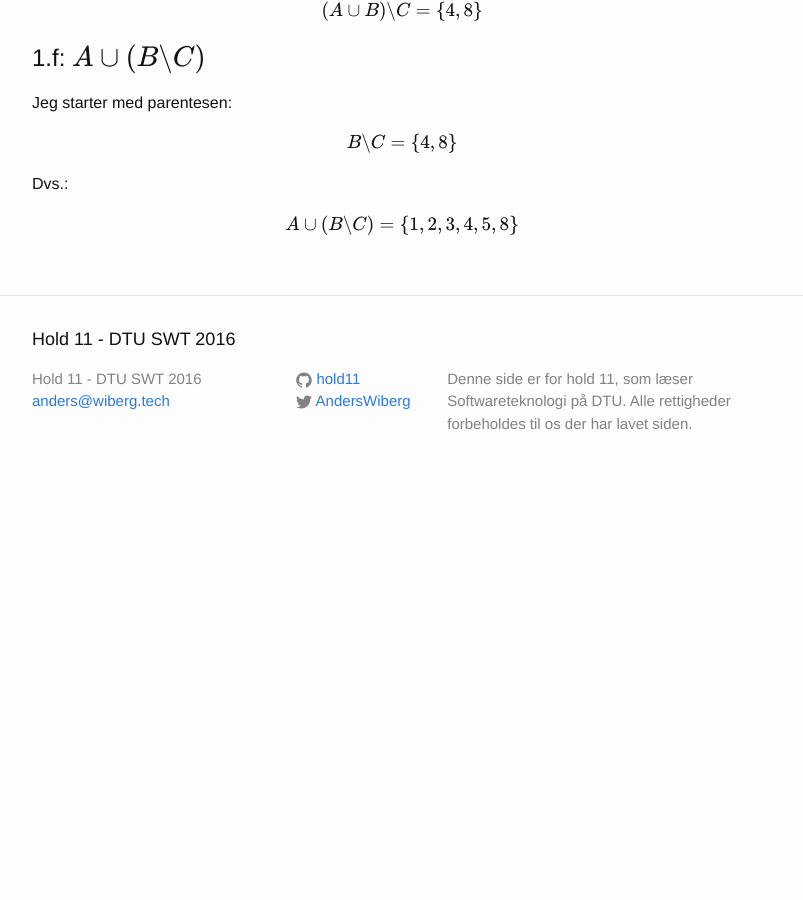
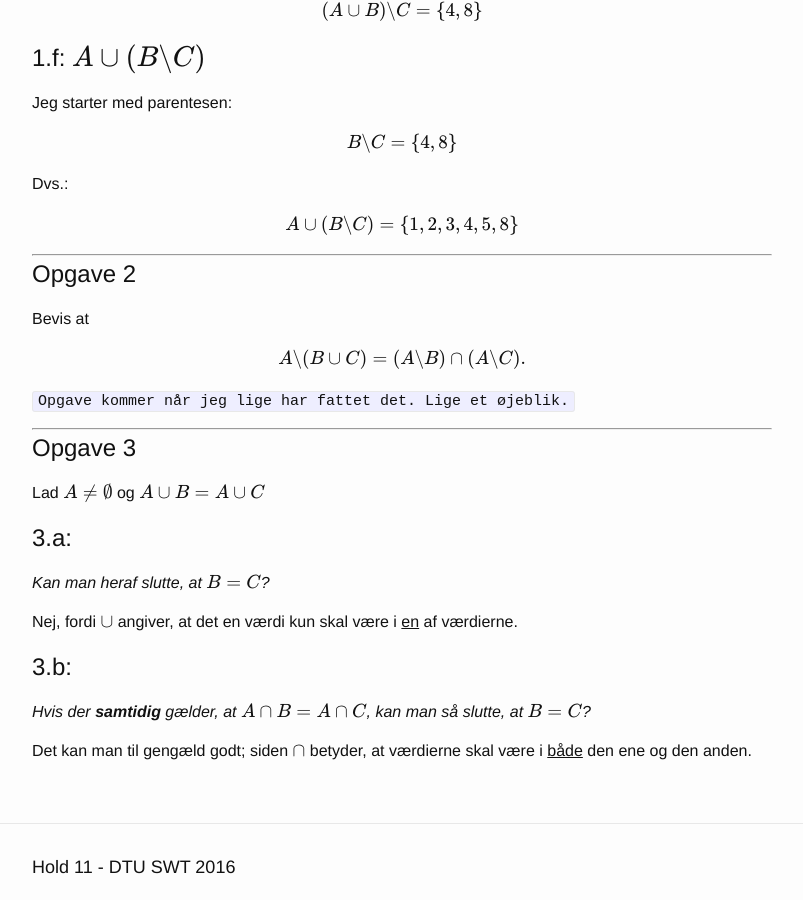
Before and after one commit to hold11/hold11, a Jekyll site: the page built from _posts/2016-09-21-wk04-dmath-opgaver.md, in a window 1280 px wide and 900 px high, scrolled down 1556 px. Shown: the whole window, without its empty margins (238-1041 px from the left). Built offline with Jekyll 4.4.1, drawn with Linux system fonts in a browser that asks for light colours; formulas are drawn with MathJax 3; before the commit the page ends 2051 px from its top, so only the background shows below that.

Commit message:
Flere opgaver

````diff
--- a/_posts/2016-09-21-wk04-dmath-opgaver.md
+++ b/_posts/2016-09-21-wk04-dmath-opgaver.md
@@ -73,3 +73,31 @@ $$ B \backslash C = \{4, 8 \} $$
 Dvs.:
 
 $$ A \cup (B \backslash C) = \{1, 2, 3, 4, 5, 8\} $$
+
+<hr/>
+
+# Opgave 2
+
+Bevis at
+
+$$ A \backslash(B \cup C) = (A \backslash B) \cap (A \backslash C). $$
+
+```Opgave kommer når jeg lige har fattet det. Lige et øjeblik.```
+
+<hr />
+
+# Opgave 3
+
+Lad $$ A \ne \emptyset $$ og $$ A \cup B = A \cup C $$
+
+## 3.a:
+
+_Kan man heraf slutte, at $$ B = C $$?_
+
+Nej, fordi $$ \cup $$ angiver, at det en værdi kun skal være i <u>en</u> af værdierne.
+
+## 3.b:
+
+_Hvis der <b>samtidig</b> gælder, at $$ A \cap B = A \cap C $$, kan man så slutte, at $$ B = C $$?_
+
+Det kan man til gengæld godt; siden $$ \cap $$ betyder, at værdierne skal være i <u>både</u> den ene og den anden.
````
